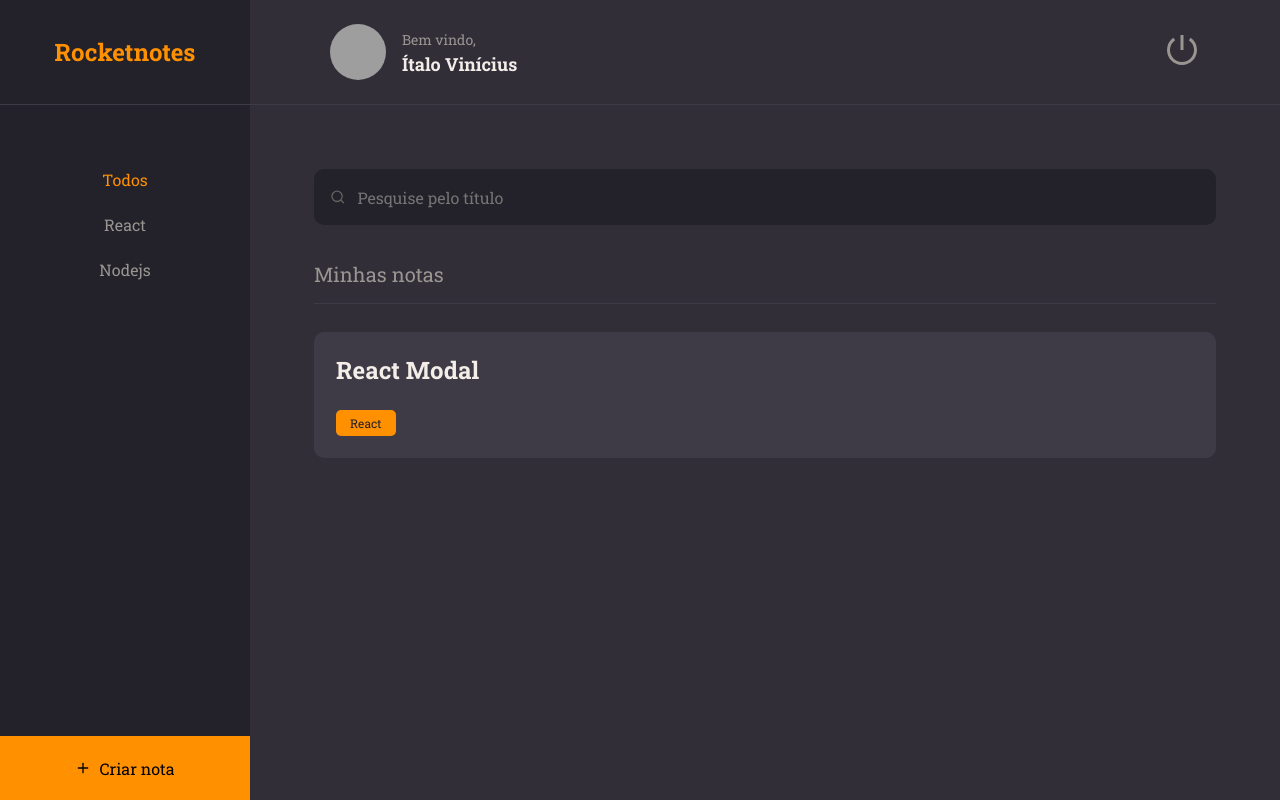
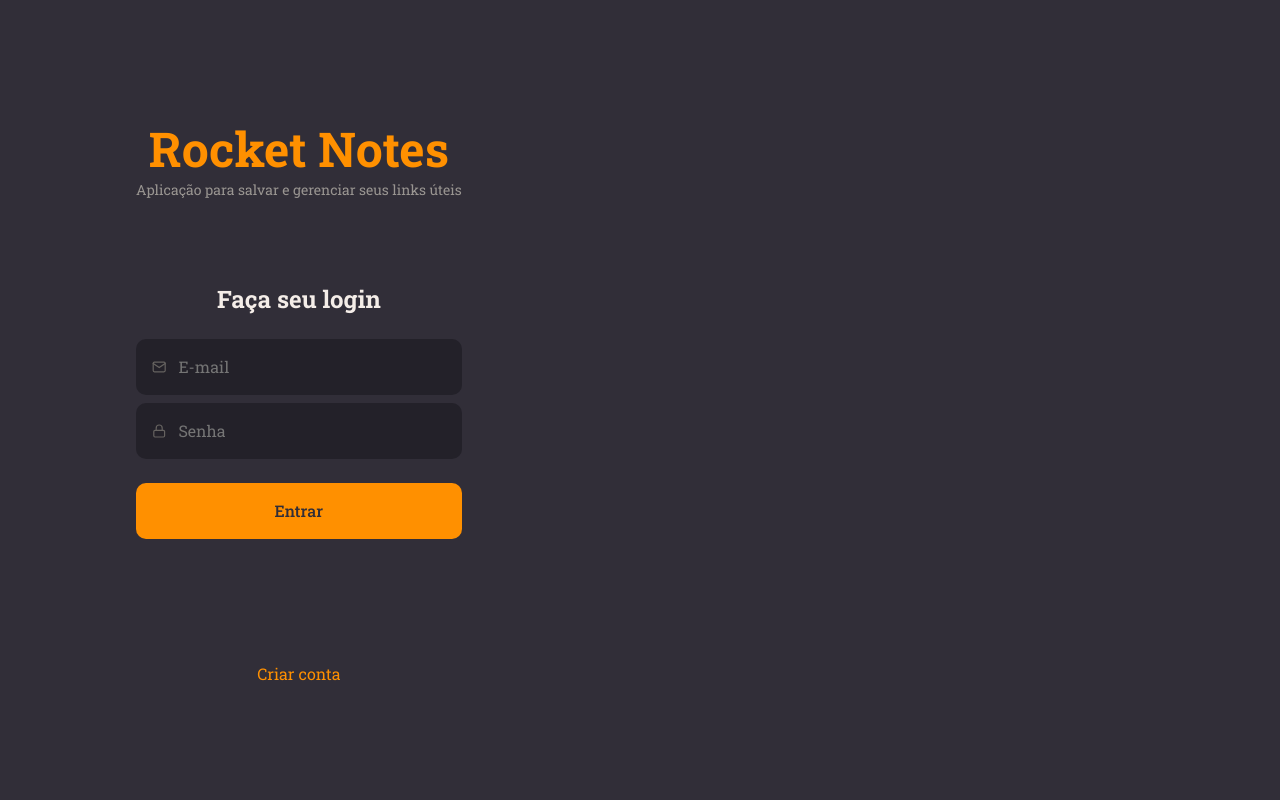
Before and after one commit to Italovini223/rocketnotes-frontend, a React (Vite) app: page / in a window 1280 px wide. Built offline with nearby package versions, Linux system fonts and the light colour scheme; grey boxes are pictures that could not be loaded.

Commit message:
✨ feat: code in Formulário SignIn classroom

```diff
--- a/src/main.jsx
+++ b/src/main.jsx
@@ -6,7 +6,7 @@
 
 import theme from './styles/theme'
 
-import {Home} from './pages/Home'
+import {SignIn} from './pages/SignIn'
 
 
 
@@ -14,7 +14,7 @@
   <React.StrictMode>
     <ThemeProvider theme={theme}>
       <GlobalStyle />
-      <Home />
+      <SignIn />
     </ThemeProvider>
   </React.StrictMode>
 )
--- /dev/null
+++ b/src/pages/SignIn/index.jsx
@@ -0,0 +1,34 @@
+import { Container, Form } from "./styles";
+import {FiLogIn, FiMail, FiLock} from 'react-icons/fi'
+
+import { Input } from "../../components/Input";
+import {Button} from '../../components/Button';
+
+
+
+export function SignIn(){
+ return(
+  <Container>
+    <Form>
+      <h1>Rocket Notes</h1>
+      <p>Aplicação para salvar e gerenciar seus links úteis</p>
+
+      <h2>Faça seu login</h2>
+
+      <Input
+        placeholder="E-mail"
+         type='text'
+         icon={FiMail}
+      />
+      <Input
+        placeholder="Senha"
+        type='password'
+        icon={FiLock}
+      />
+
+      <Button title="Entrar"/>
+      <a href="#">Criar conta</a>
+    </Form>
+  </Container>
+ );
+}
--- /dev/null
+++ b/src/pages/SignIn/styles.js
@@ -0,0 +1,44 @@
+import styled from 'styled-components';
+
+export const Container = styled.div`
+  height: 100vh;
+  width: 100%;
+
+  display: flex;
+  align-items: stretch;
+
+`;
+
+export const Form = styled.form`
+  padding: 0 136px;
+
+  display: flex;
+  flex-direction: column;
+  justify-content: center;
+  align-items: center;
+
+  text-align: center;
+
+  > h1 {
+    font-size: 48px;
+    color: ${({theme}) => theme.COLORS.ORANGE};
+  }
+
+  > h2 {
+    font-size: 24px;
+    color: ${({theme}) => theme.COLORS.WHITE};
+    margin-top: 84px;
+    margin-bottom: 24px;
+  }
+
+  > P {
+    font-size: 14px;
+    color: ${({theme}) => theme.COLORS.GRAY_100};
+  }
+
+  > a {
+    text-decoration: none;
+    color: ${({theme}) => theme.COLORS.ORANGE};
+    margin-top: 124PX;
+  }
+`;
```
